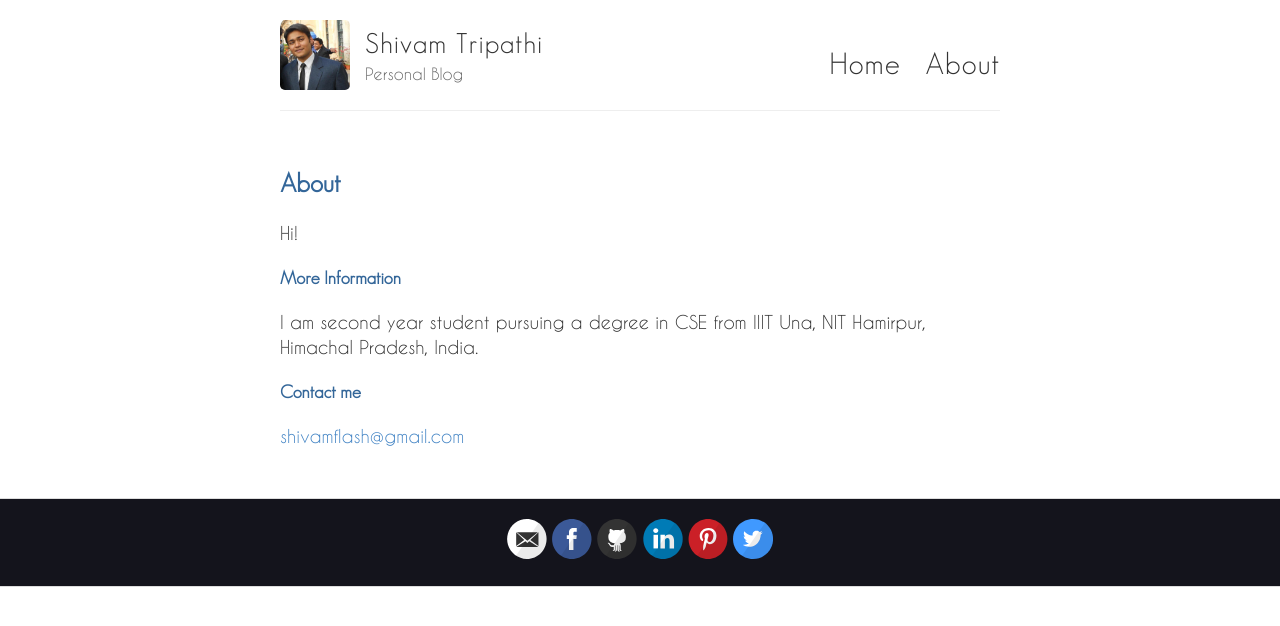
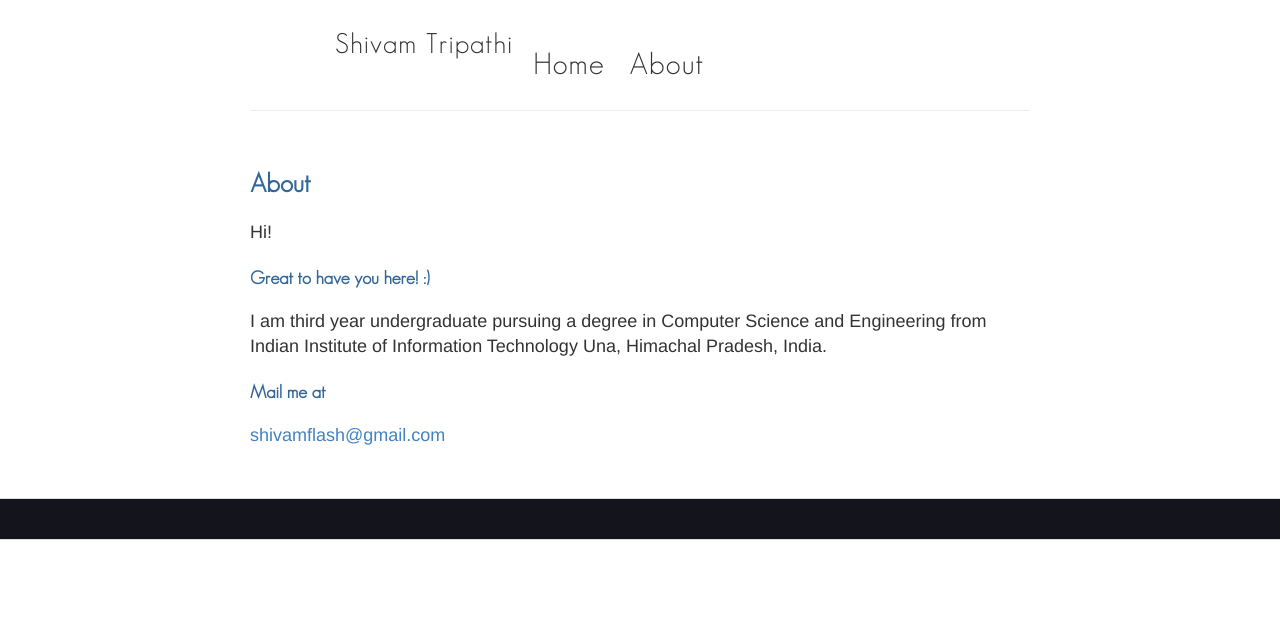
Before and after one commit to shivam-tripathi/shivam-tripathi.github.io, a Jekyll site: the page built from about.md, in a window 1280 px wide. Shown: the top 626 px of the page. Built offline with Jekyll 4.4.1, drawn with Linux system fonts in a browser that asks for light colours.

```diff
--- a/_config.yml
+++ b/_config.yml
@@ -6,10 +6,10 @@
 name: Shivam Tripathi
 
 # Short bio or description (displayed in the header)
-description: Personal Blog
+# description:
 
 # URL of the avatar or profile pic
-avatar: https://raw.githubusercontent.com/shivam-tripathi/shivam-tripathi.github.io/master/images/profile.jpg
+# avatar: https://raw.githubusercontent.com/shivam-tripathi/shivam-tripathi.github.io/master/images/profile.jpg
 
 #
 # Flags below are optional
@@ -18,16 +18,16 @@ avatar: https://raw.githubusercontent.com/shivam-tripathi/shivam-tripathi.github
 # Includes an icon in the footer for each username you enter
 footer-links:
   dribbble:
-  email: shivamflash@gmail.com
-  facebook: shivam.tripathi.3139
+  email:
+  facebook:
   flickr:
-  github: shivam-tripathi/
+  github:
   instagram:
-  linkedin: shivam-tripathi-50083110a
-  pinterest: shivamflash
-  rss: # just type anything here for a working RSS icon, make sure you set the "url" above!
-  twitter: aShivamTripathi
-  stackoverflow: # your stackoverflow profile, e.g. "users/50476/bart-kiers"
+  linkedin:
+  pinterest:
+  rss:
+  twitter:
+  stackoverflow:
 
 # Your disqus shortname, entering this will enable commenting on posts
 disqus: shiv
@@ -46,14 +46,14 @@ url:
 baseurl: ""
 
 #
-# !!No need to change anything below!!
+# Below are necessary for rendering of the pages
 #
 
 markdown: kramdown
 highlighter: pygments
 permalink: /:title/
 
-# The release of Jekyll Now that you're using
+# The release versiong of Jekyll Now that is being used
 version: v1.0.0
 
 # Set the Sass partials directory, as we're using @imports
--- a/_layouts/default.html
+++ b/_layouts/default.html
@@ -1,7 +1,7 @@
 <!DOCTYPE html>
 <html>
   <head>
-    <link rel="icon" type="image/png" sizes="32x32" href="/favicon-32x32.png">
+    <link rel="icon" type="image/png" sizes="32x32" href="/images/favicon-32x32.png">
     <meta charset="utf-8" />
     <meta http-equiv='X-UA-Compatible' content='IE=edge'>
     <meta name='viewport' content='width=device-width, initial-scale=1.0, maximum-scale=1.0'>
--- a/about.md
+++ b/about.md
@@ -6,10 +6,10 @@ permalink: /about/
 
 Hi!
 
-### More Information
+### Great to have you here! :)
 
-I am second year student pursuing a degree in CSE from IIIT Una, NIT Hamirpur, Himachal Pradesh, India.
+I am third year undergraduate pursuing a degree in Computer Science and Engineering from Indian Institute of Information Technology Una, Himachal Pradesh, India.
 
-### Contact me
+### Mail me at
 
 [shivamflash@gmail.com](mailto:shivamflash@gmail.com)
--- a/style.scss
+++ b/style.scss
@@ -19,12 +19,7 @@ html {
 
 @font-face {
   font-family: geo;
-  src : url("GeosansLight.ttf");
-}
-
-@font-face {
-  font-family: cav;
-  src : url("CaviarDreams.ttf");
+  src : url("fonts/GeosansLight.ttf");
 }
 
 body {
@@ -36,7 +31,7 @@ body {
 
 .container {
   margin: 0 auto;
-  max-width: 740px;
+  max-width: 800px;
   padding: 0 10px;
   width: 100%;
 }
@@ -78,8 +73,7 @@ h4 {
 }
 
 p {
-  margin: 13px 0;
-  font-family: cav;
+  margin: 10px 0;
 }
 
 a {
@@ -139,7 +133,6 @@ img {
   background: $lightGray;
 }
 
-// Nicolas Gallagher's micro clearfix hack
 // http://nicolasgallagher.com/micro-clearfix-hack/
 .clearfix:before,
 .clearfix:after {
@@ -221,7 +214,7 @@ img {
 }
 
 nav {
-  float: right;
+  // float: right;
   margin-top: 23px; // @TODO: Vertically middle align
   font-family: geo;
   /* $helveticaNeue;*/
```
Also changed, not shown: CaviarDreams.ttf (deleted), favicon-32x32.png (deleted), fonts/GeosansLight.ttf (renamed from GeosansLight.ttf), images/favicon-32x32.png (added), index.html (line endings or trailing spaces), list.html (line endings or trailing spaces).
